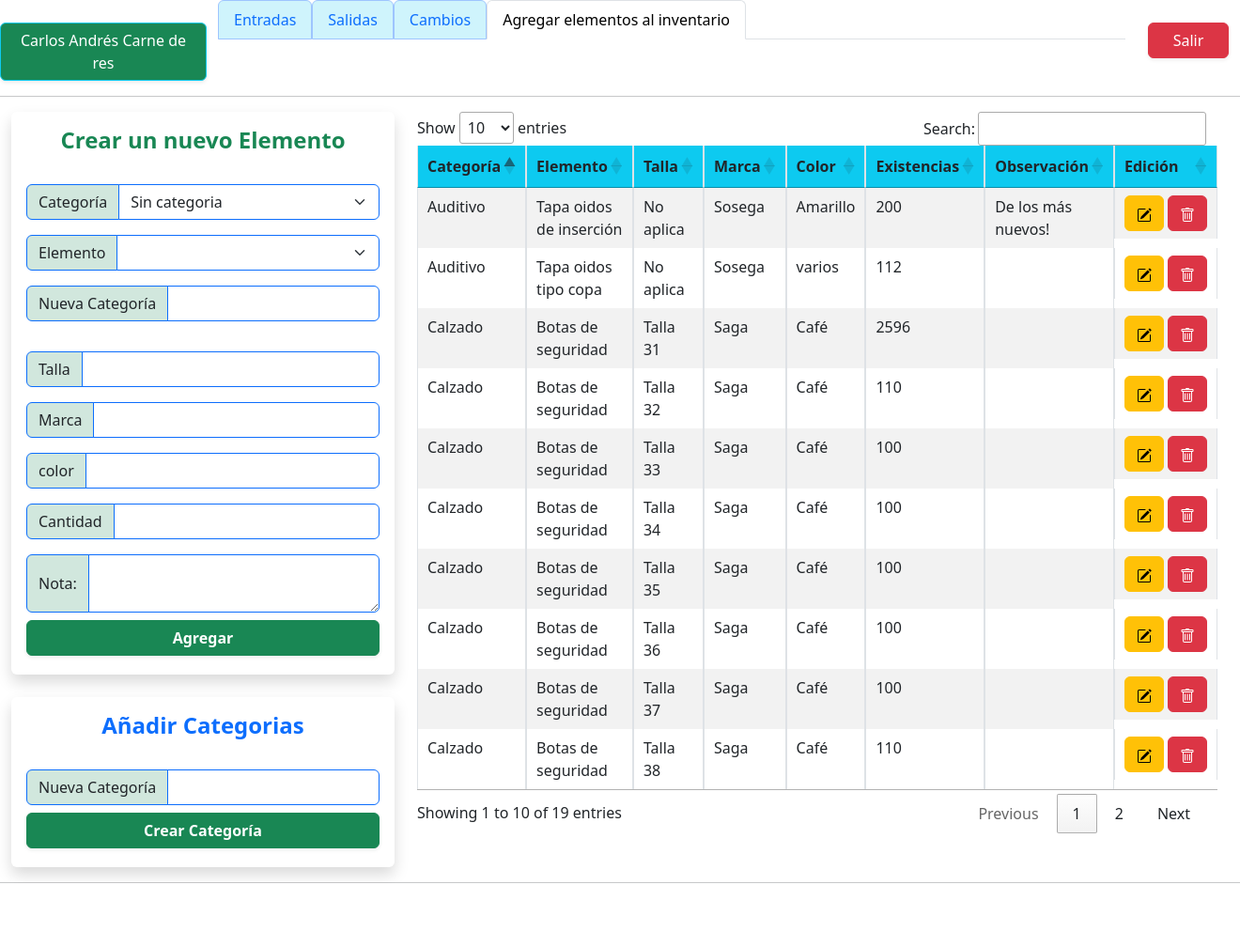
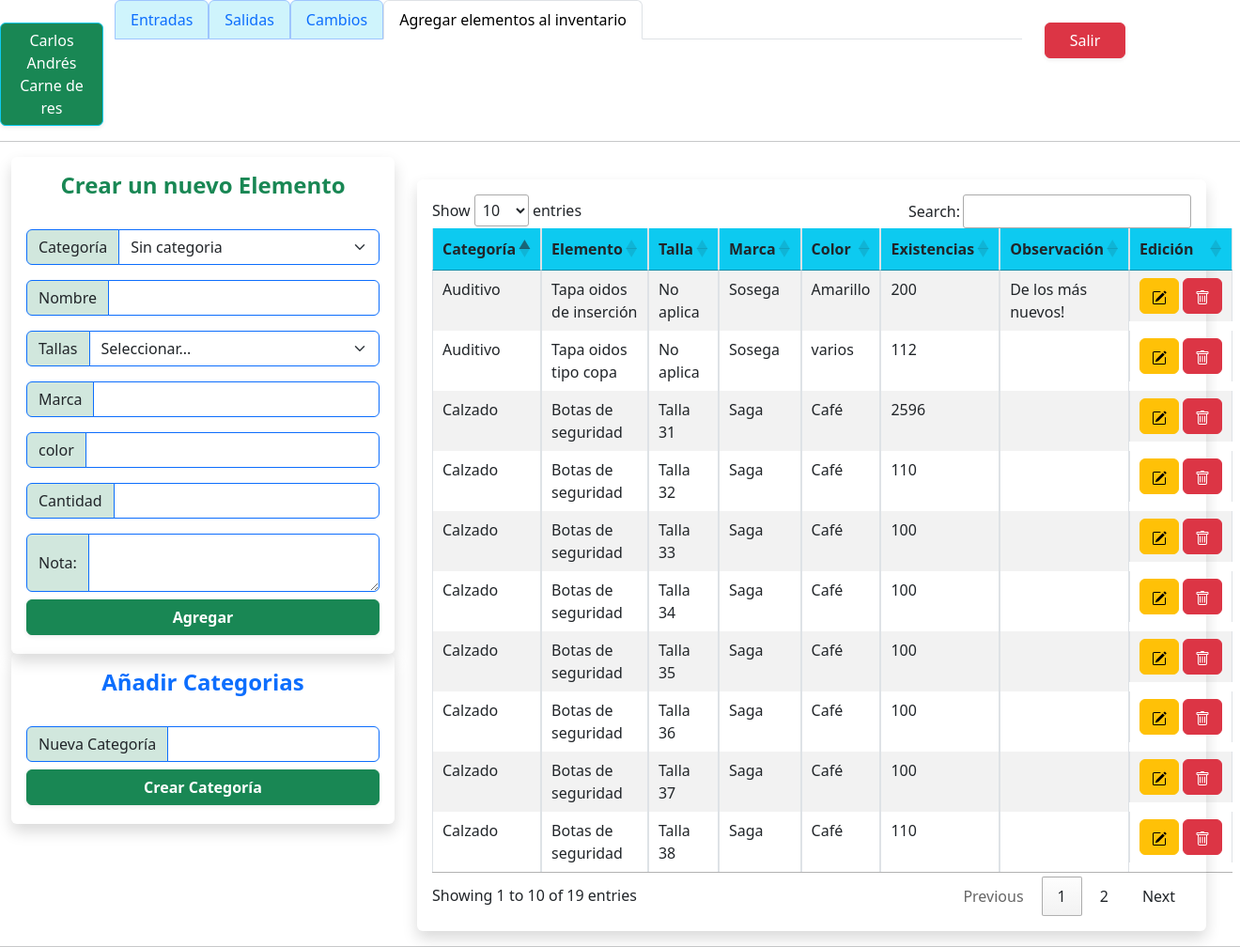
Before and after one commit to fxckcode/alma_sena, a PHP site: the page made by views/elementosGestionar.php in a window 1320 px wide. Shown: the whole page at 94% size. Before the commit the page ends 940 px from the top, so only its background shows below. Run offline with PHP 8.4, Linux system fonts and the light colour scheme; a user stored in the database is signed in; data comes from the database, SQL or seed files in the repository; lists and menus that the app fills with data are empty.

Commit message:
upload new changes

```diff
--- a/controllers/addElements.controller.php
+++ b/controllers/addElements.controller.php
@@ -18,27 +18,24 @@ $cadena="<span class='input-group-text bg-success-subtle border-primary'>Element
             echo  $cadena."</select>";
 // Fin auto rellenar el formulario
 }
+
+
 //Agregar datos a la bd
-if (!empty($_POST["btnAdd"])) {
-  if (!empty($_POST["listaCant"])) {
-    // echo $_POST["lista2"];
-    $idC= $_POST["lista2"];
-    $cant= $_POST["listaCant"];
-    $nota= $_POST["nota"];
-    // echo $idC;
-    $sqlId= $conexion->query ("UPDATE `elementos` SET `existencias`= `existencias`+$cant, `observacion` = '$nota' WHERE `elementos`.`idElemento` = $idC");
-    if ($sqlId==1) {
-      header ("Location:../views/entradas.php");
-      echo '<div class="alert alert-success text-center"><strong>Elementos agregados.</strong></div>';
-      } else {
-        header ("Location:../views/entradas.php");
-        echo '<div class="alert alert-danger text-center"><strong>ERROR No se agregaron los elementos.</strong></div>';
-  }
-
-  }
-  else {
-    header ("Location:../views/entradas.php");
-    echo '<div class="alert alert-danger text-center"><strong>Nada para actualizar.</strong></div>';
+  if (isset($_POST["listaCat"])) {
+    $categoria = intval($_POST['listaCat']);
+    $nombre_elemento = $_POST['nombre_elemento'];
+    $talla  = intval($_POST['talla']);
+    $marca = $_POST['marca'];
+    $color = $_POST['color'];
+    $cantidad = intval($_POST['listaCant']);
+    $nota = $_POST['nota'];
+    $conexion->query("INSERT INTO elementos(fkCategoria, fkTalla, elemento, marca, color, existencias, observacion) VALUES (".$categoria.", ".$talla.", '".$nombre_elemento."', '".$marca."', '".$color."', ".$cantidad.", '".$nota."')");
 }
 
+// Actualizar cantidad para el inventario
+if (isset($_POST['cantidad'])){
+  $cantidad = intval($_POST['cantidad']);
+  $idElemento = intval($_POST['elementos']);
+  $cantidadOld = $conexion->query("SELECT e.existenicas WHERE elementos e");
+  $conexion->query('UPDATE `elementos` SET existencias='.$cantidad.' WHERE idElemento='.$idElemento);
 }
--- a/views/elementosGestionar.php
+++ b/views/elementosGestionar.php
@@ -26,11 +26,11 @@ include("../controllers/dbConection.php");
   <link rel="stylesheet" href="../csss/DataTables/datatables.min.css">
 </head>
 
-<body class="vh-100">
+<body class="vh-100 w-full">
   <!-- Tabs-Pestañas  -->
   <div class="container-fluid">
     <div class="row">
-      <div class="btn border-info bg-success text-white mt-4 shadow-sm col-2">
+      <div class="btn border-info bg-success text-white mt-4 shadow-sm col-1">
         <?php
         echo $_SESSION["nombre"]
         ?>
@@ -68,24 +68,15 @@ include("../controllers/dbConection.php");
 
   <div class="container-fluid row">
     <!-- Formulario de adición -->
-    <div class="col-4">
-      <!-- Título-Title -->
-      <!-- <div
-          class="w-100 d-flex justify-content-center align-items-center border-primary mb-3"
-        >
-          <span class="bg-danger rounded p-1 text-white">
-            Agregar Usuario para nueva entrega.</span
-          >
-        </div> -->
-
+    <div class="col">
       <?php
       include("../controllers/elementosGestionarController.php");
       ?>
-
+      <div class="col-lg-12">
         <div class="p-3 shadow rounded">
           <h4 class="text-success fw-bold text-center">Crear un nuevo Elemento</h4>
           <br>
-        <form action="../controllers/addElements.controller.php" method="post">
+          <form id="formAddElement" method="post">
             <div class="input-group mb-3">
               <span class="input-group-text bg-success-subtle border-primary" id="">Categoría</span>
               <select class="listaCat form-select pe-5 border-primary" id="listaCat" name="listaCat">
@@ -98,44 +89,46 @@ include("../controllers/dbConection.php");
               </select>
             </div>
 
-          <!-- contenedor para el select nombre -->
-          <div class="input-group mb-3" id="select2lista" name="select2lista"></div>
             <div class="input-group mb-3">
-            <span class="input-group-text bg-success-subtle border-primary">Nueva Categoría</span>
-            <input type="text" class="listaCant form-control border-primary" name="listaCant" />
+              <span class="input-group-text bg-success-subtle border-primary">Nombre</span>
+              <input type="text" class="form-control border-primary" name="nombre_elemento" id="nombre_elemento">
             </div>
-
-          <!-- contenedor para el select nombre -->
-          <div class="input-group mb-3" id="select2lista" name="select2lista"></div>
             <div class="input-group mb-3">
-            <span class="input-group-text bg-success-subtle border-primary">Talla</span>
-            <input type="text" class="form-control border-primary" name="talla">
+              <span class="input-group-text bg-success-subtle border-primary" id="">Tallas</span>
+              <select class="listaCat form-select pe-5 border-primary" id="talla" name="talla">
+                <option value="">Seleccionar...</option>
+                <?php
+                $sqlTallas = $conexion->query("SELECT * FROM tallas WHERE 1");
+                while ($tallas = $sqlTallas->fetch_object()) {
+                ?>
+                  <option value="<?= $tallas->idTalla ?>"><?= $tallas->tallas ?></option>
+                <?php } ?>
+              </select>
             </div>
             <div class="input-group mb-3">
               <span class="input-group-text bg-success-subtle border-primary">Marca</span>
-            <input type="text" class="form-control border-primary" name="marca">
+              <input type="text" class="form-control border-primary" name="marca" id="marca">
             </div>
             <div class="input-group mb-3">
               <span class="input-group-text bg-success-subtle border-primary">color</span>
-            <input type="text" class="form-control border-primary" name="color">
+              <input type="text" class="form-control border-primary" name="color" id="color">
             </div>
             <div class="input-group mb-3">
               <span class="input-group-text bg-success-subtle border-primary">Cantidad</span>
-            <input type="text" class="listaCant form-control border-primary" name="listaCant" />
+              <input type="number" class="listaCant form-control border-primary" name="listaCant" id="listaCant" />
             </div>
 
             <div class="input-group">
               <span class="input-group-text bg-success-subtle border-primary">Nota:</span>
-            <textarea class="listaNota form-control border-primary" name="nota" aria-label="With textarea"></textarea>
+              <textarea class="listaNota form-control border-primary" name="nota" aria-label="With textarea" id="nota"></textarea>
             </div>
-
             <div>
               <input class="btn btn-success text-white w-100 mt-2 fw-semibold shadow-sm mb-1" name="btnAdd" type="submit" value="Agregar" />
             </div>
           </form>
         </div>
-
-      <br>
+      </div>
+      <div class="col-lg-12">
         <div class="p-3 shadow rounded">
           <h4 class="text-uppercarse text-primary fw-bold text-center">Añadir Categorias</h4>
           <br>
@@ -148,11 +141,14 @@ include("../controllers/dbConection.php");
           </form>
         </div>
       </div>
+    </div>
     <!-- ------------------------------------------------------------------------------------------------------ -->
 
     <!-- Listado de elementos -->
-    <div class="col-8">
-      <table class="table table-striped table-bordered" id="tableInventario">
+    <div class="col-12 col-lg-8 mt-4">
+      <div class="col">
+        <div class="p-3 shadow rounded">
+          <table class="table table-striped table-bordered table-responsive" id="tableInventario" style="overflow-x: auto;">
             <thead class="bg-info">
               <tr>
                 <th scope="col">Categoría</th>
@@ -199,99 +195,11 @@ include("../controllers/dbConection.php");
           </table>
         </div>
       </div>
+    </div>
+  </div>
   <hr />
-  <!-- fin de formulario -->
-
-  <!-- Script para borrar los alerts -->
-  <script>
-    //AutoCierre
-    window.setTimeout(function() {
-      $(".alert")
-        .fadeTo(2500, 0)
-        .slideDown(1000, function() {
-          $(this).remove();
-        });
-    }, 2000); //2 segundos y desaparece
-  </script>
-  <!-- Script para los elementos select -->
-  <script type="text/javascript">
-    $(document).ready(function() {
-      $("#listaCat").val(1);
-      recargarLista();
-
-      $("#listaCat").change(function() {
-        recargarLista();
-      });
-    });
-  </script>
-
-  <script type="text/javascript">
-    function recargarLista() {
-      $.ajax({
-        type: "POST",
-        url: "../controllers/addElements.controller.php",
-        data: "categoria=" + $("#listaCat").val(),
-        success: function(r) {
-          $("#select2lista").html(r);
-        },
-      });
-    }
-  </script>
-  <!-- ↓Script para confirmar eliminar elemento -->
-  <script>
-    function eliminar() {
-      var confirmar = confirm(
-        "Está apunto de eliminar un registro, esta acción no se puede deshacer. Está seguro?"
-      );
-      return respuesta;
-    }
-  </script>
-  <!-- Script para confirma la creación de una nueva categoria -->
-  <script>
-    $("#formAddCategoria").submit(function(event) {
-      event.preventDefault(); // Evita que el formulario se envíe automáticamente
-      Swal.fire({
-        title: '¿Estás seguro?',
-        text: "¿Quieres crear una nueva categoría?",
-        icon: 'warning',
-        showCancelButton: true,
-        confirmButtonColor: '#3085d6',
-        cancelButtonColor: '#d33',
-        confirmButtonText: 'Sí',
-        cancelButtonText: "Cancelar"
-      }).then((result) => {
-        if (result.isConfirmed) {
-            $.ajax({
-              type: 'POST',
-              url: "../controllers/addCategorias.controller.php",
-              data: {
-                nombre: $("#nombreCategoria").val()
-              },
-              success: () => {
-                Swal.fire(
-                  'Categoría Creada',
-                  'La categoría ha sido creada correctamente!!!',
-                  'success'
-                  ).then(() => {
-                    location.reload();
-                  })
-              }
-            })
-        }
-      })
-    });
-
-    $("#nombreCategoria").keypress(function(event) {
-      if (event.which == 13) { // Verifica si se presionó Enter
-        event.preventDefault(); // Evita que el formulario se envíe automáticamente
-        $("#formAddCategoria").submit(); // Envía el formulario manualmente
-      }
-    });
-  </script>
   <script src="../csss/DataTables/datatables.min.js"></script>
-  <script>
-    new DataTable("#tableInventario")
-  </script>
+  <script src="../js/elementosGestionar.js"></script>
 </body>
 
 </html>
```
Also changed, not shown: js/elementosGestionar.js (added, +105 -0 lines). Lines whose indentation alone changed are shown as unchanged.
